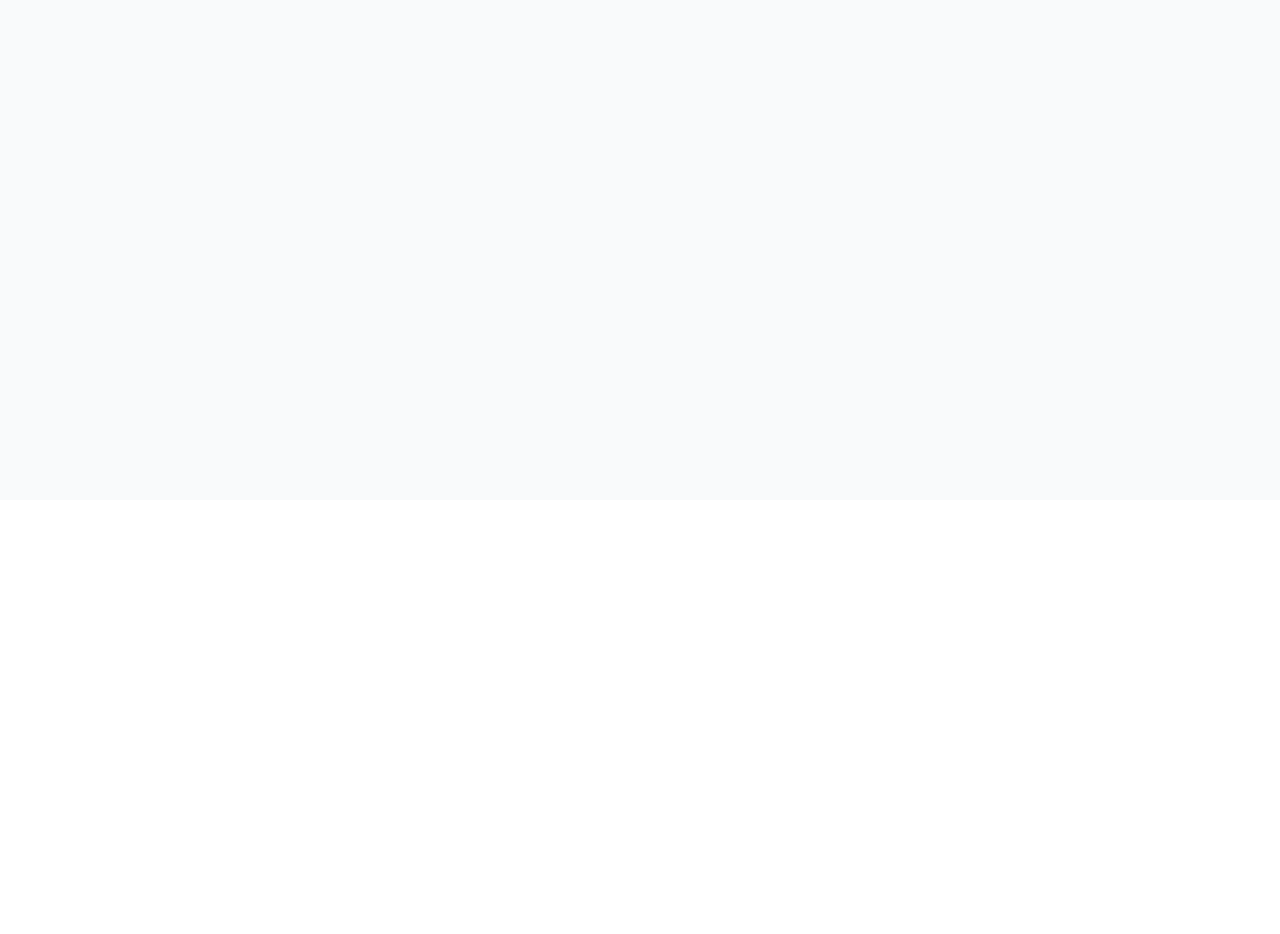
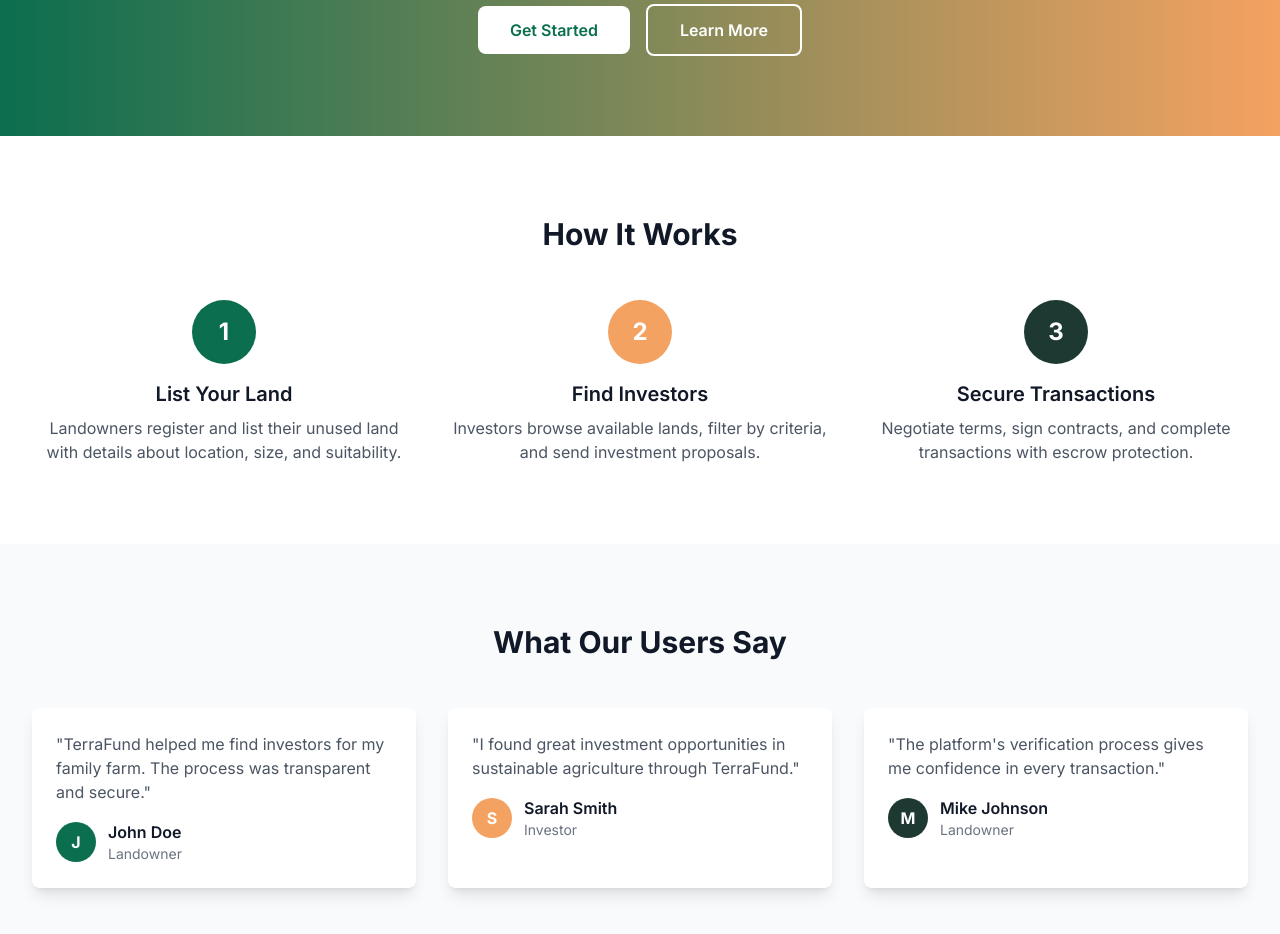
Before and after one commit to TerraFund/web_frontend, a Next.js app: page / in a window 1280 px wide. Shown: the part 300-1234 px from the top of the page. Before the commit the page ends 800 px from the top, so only its background shows below. Built offline with nearby package versions, Linux system fonts and the light colour scheme.

Commit message:
Build landing page with hero section, how it works, and testimonials

```diff
--- a/src/app/page.tsx
+++ b/src/app/page.tsx
@@ -1,7 +1,119 @@
+import Navbar from '@/components/Navbar';
+import Footer from '@/components/Footer';
+
 export default function Home() {
   return (
-    <main className="min-h-screen bg-background_light">
-      <h1 className="text-4xl font-bold text-center py-10">Welcome to TerraFund</h1>
-    </main>
-  )
+    <div className="min-h-screen bg-background_light dark:bg-background_dark">
+      <Navbar />
+      <main className="pt-16">
+        {/* Hero Section */}
+        <section className="bg-gradient-to-r from-primary to-accent text-white py-20">
+          <div className="max-w-7xl mx-auto px-4 sm:px-6 lg:px-8 text-center">
+            <h1 className="text-5xl font-bold mb-6">
+              Connect Landowners with Investors
+            </h1>
+            <p className="text-xl mb-8 max-w-2xl mx-auto">
+              TerraFund bridges the gap between landowners with unused land and investors seeking sustainable opportunities.
+            </p>
+            <div className="space-x-4">
+              <button className="bg-white text-primary px-8 py-3 rounded-lg font-semibold hover:bg-gray-100 transition-colors">
+                Get Started
+              </button>
+              <button className="border-2 border-white text-white px-8 py-3 rounded-lg font-semibold hover:bg-white hover:text-primary transition-colors">
+                Learn More
+              </button>
+            </div>
+          </div>
+        </section>
+
+        {/* How It Works */}
+        <section className="py-20 bg-white dark:bg-gray-800">
+          <div className="max-w-7xl mx-auto px-4 sm:px-6 lg:px-8">
+            <h2 className="text-3xl font-bold text-center mb-12 text-gray-900 dark:text-white">How It Works</h2>
+            <div className="grid grid-cols-1 md:grid-cols-3 gap-8">
+              <div className="text-center">
+                <div className="bg-primary text-white w-16 h-16 rounded-full flex items-center justify-center mx-auto mb-4">
+                  <span className="text-2xl font-bold">1</span>
+                </div>
+                <h3 className="text-xl font-semibold mb-2 text-gray-900 dark:text-white">List Your Land</h3>
+                <p className="text-gray-600 dark:text-gray-300">
+                  Landowners register and list their unused land with details about location, size, and suitability.
+                </p>
+              </div>
+              <div className="text-center">
+                <div className="bg-accent text-white w-16 h-16 rounded-full flex items-center justify-center mx-auto mb-4">
+                  <span className="text-2xl font-bold">2</span>
+                </div>
+                <h3 className="text-xl font-semibold mb-2 text-gray-900 dark:text-white">Find Investors</h3>
+                <p className="text-gray-600 dark:text-gray-300">
+                  Investors browse available lands, filter by criteria, and send investment proposals.
+                </p>
+              </div>
+              <div className="text-center">
+                <div className="bg-secondary text-white w-16 h-16 rounded-full flex items-center justify-center mx-auto mb-4">
+                  <span className="text-2xl font-bold">3</span>
+                </div>
+                <h3 className="text-xl font-semibold mb-2 text-gray-900 dark:text-white">Secure Transactions</h3>
+                <p className="text-gray-600 dark:text-gray-300">
+                  Negotiate terms, sign contracts, and complete transactions with escrow protection.
+                </p>
+              </div>
+            </div>
+          </div>
+        </section>
+
+        {/* Testimonials */}
+        <section className="py-20 bg-gray-50 dark:bg-gray-900">
+          <div className="max-w-7xl mx-auto px-4 sm:px-6 lg:px-8">
+            <h2 className="text-3xl font-bold text-center mb-12 text-gray-900 dark:text-white">What Our Users Say</h2>
+            <div className="grid grid-cols-1 md:grid-cols-2 lg:grid-cols-3 gap-8">
+              <div className="bg-white dark:bg-gray-800 p-6 rounded-lg shadow-lg">
+                <p className="text-gray-600 dark:text-gray-300 mb-4">
+                  "TerraFund helped me find investors for my family farm. The process was transparent and secure."
+                </p>
+                <div className="flex items-center">
+                  <div className="w-10 h-10 bg-primary rounded-full flex items-center justify-center text-white font-bold mr-3">
+                    J
+                  </div>
+                  <div>
+                    <p className="font-semibold text-gray-900 dark:text-white">John Doe</p>
+                    <p className="text-sm text-gray-500 dark:text-gray-400">Landowner</p>
+                  </div>
+                </div>
+              </div>
+              <div className="bg-white dark:bg-gray-800 p-6 rounded-lg shadow-lg">
+                <p className="text-gray-600 dark:text-gray-300 mb-4">
+                  "I found great investment opportunities in sustainable agriculture through TerraFund."
+                </p>
+                <div className="flex items-center">
+                  <div className="w-10 h-10 bg-accent rounded-full flex items-center justify-center text-white font-bold mr-3">
+                    S
+                  </div>
+                  <div>
+                    <p className="font-semibold text-gray-900 dark:text-white">Sarah Smith</p>
+                    <p className="text-sm text-gray-500 dark:text-gray-400">Investor</p>
+                  </div>
+                </div>
+              </div>
+              <div className="bg-white dark:bg-gray-800 p-6 rounded-lg shadow-lg">
+                <p className="text-gray-600 dark:text-gray-300 mb-4">
+                  "The platform's verification process gives me confidence in every transaction."
+                </p>
+                <div className="flex items-center">
+                  <div className="w-10 h-10 bg-secondary rounded-full flex items-center justify-center text-white font-bold mr-3">
+                    M
+                  </div>
+                  <div>
+                    <p className="font-semibold text-gray-900 dark:text-white">Mike Johnson</p>
+                    <p className="text-sm text-gray-500 dark:text-gray-400">Landowner</p>
+                  </div>
+                </div>
+              </div>
+            </div>
+          </div>
+        </section>
+      </main>
+      <Footer />
+    </div>
+  );
 }
```
